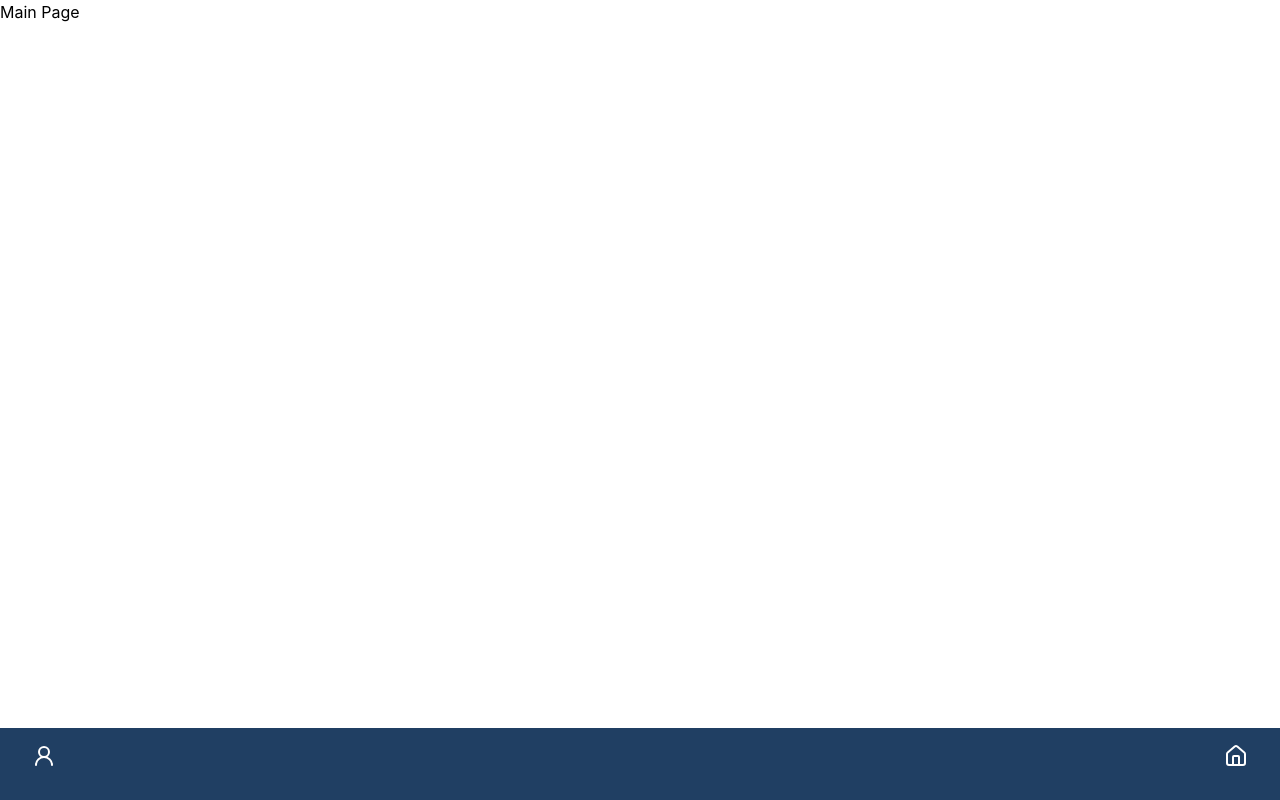
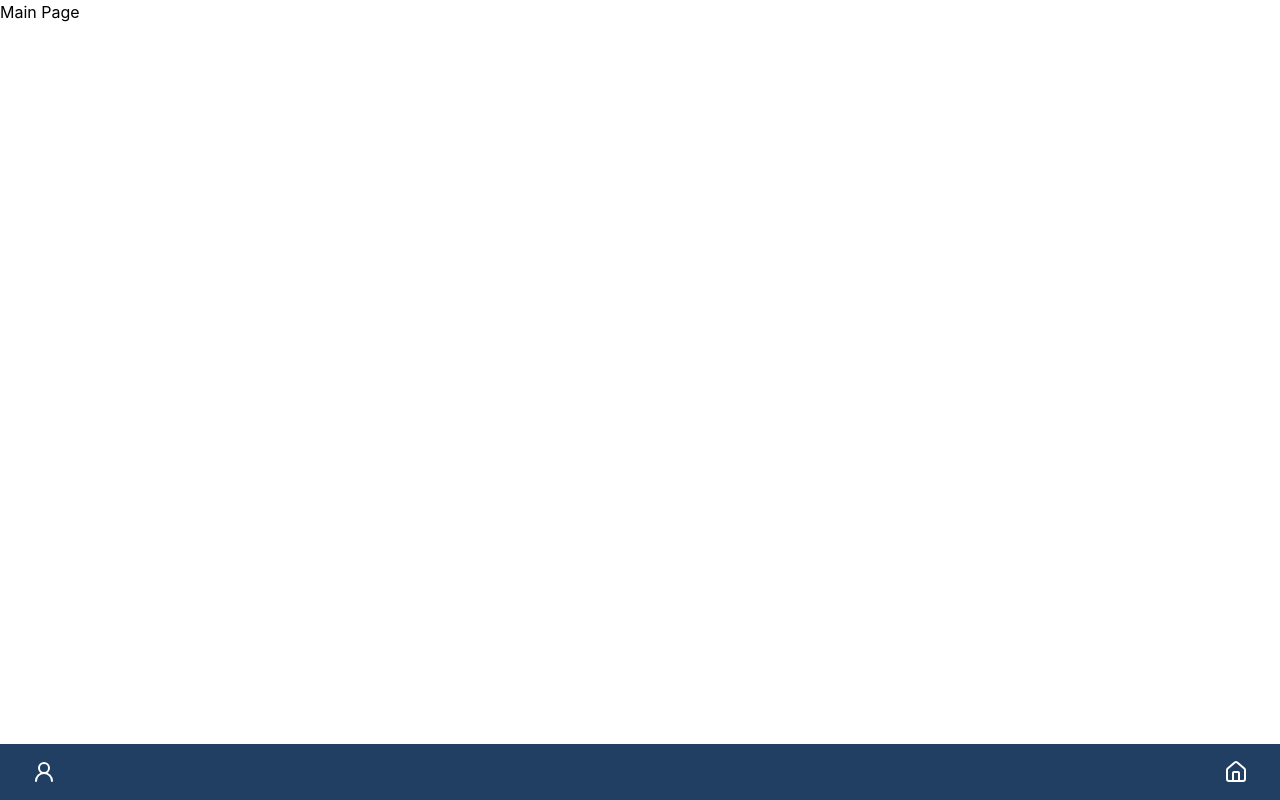
Before and after one commit to nguswjd/PetCare_client, a React (Vite) app: page / in a window 1280 px wide. Built offline with nearby package versions, Linux system fonts and the light colour scheme.

Commit message:
style: footer 패딩값 변경

```diff
--- a/src/components/footer.tsx
+++ b/src/components/footer.tsx
@@ -15,7 +15,7 @@ function Footer() {
   };
 
   return (
-    <footer className="bg-main-1 px-8 pt-4 pb-8 flex w-full items-center justify-between">
+    <footer className="bg-main-1 px-8 py-4 flex w-full items-center justify-between">
       <Button
         variant="icon"
         icon={UserRound}
```
